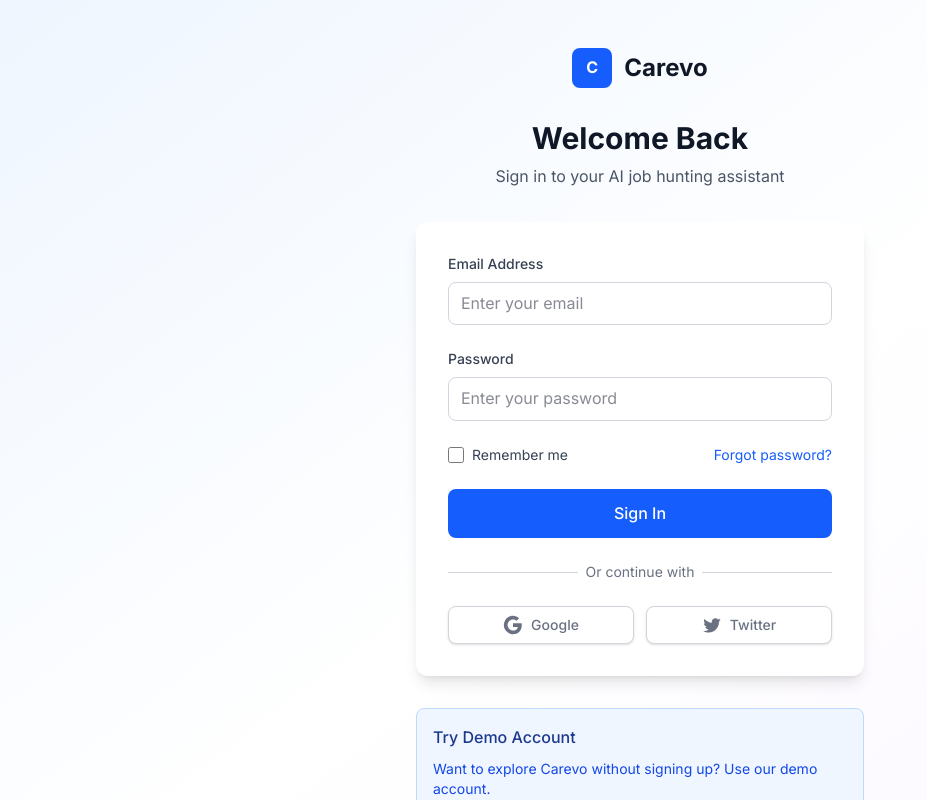
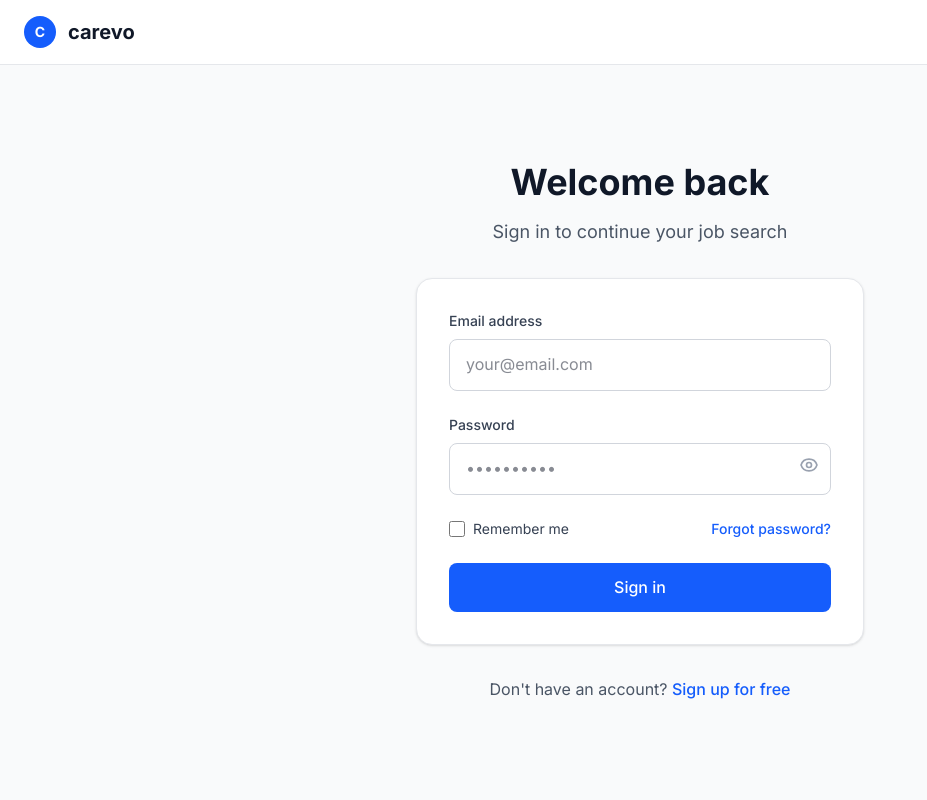
Before and after one commit to devtofunmi/carevo, a Next.js app: page /login in a window 1280 px wide. Shown: the top 800 px of the page, without its empty margins (0-927 px from the left). Built offline with nearby package versions, Linux system fonts and the light colour scheme.

Commit message:
make header sticky

```diff
--- a/pages/login.tsx
+++ b/pages/login.tsx
@@ -1,21 +1,21 @@
-import { useState } from 'react';
-import Link from 'next/link';
-import { useRouter } from 'next/router';
+import { useState } from "react";
+import Link from "next/link";
+import { useRouter } from "next/router";
 
 export default function Login() {
   const [formData, setFormData] = useState({
-    email: '',
-    password: '',
-    rememberMe: false
+    email: "",
+    password: "",
+    rememberMe: false,
   });
   const [isLoading, setIsLoading] = useState(false);
   const router = useRouter();
 
   const handleInputChange = (e: React.ChangeEvent<HTMLInputElement>) => {
     const { name, value, type, checked } = e.target;
-    setFormData(prev => ({
+    setFormData((prev) => ({
       ...prev,
-      [name]: type === 'checkbox' ? checked : value
+      [name]: type === "checkbox" ? checked : value,
     }));
   };
 
@@ -27,39 +27,48 @@ export default function Login() {
     setTimeout(() => {
       setIsLoading(false);
       // Redirect to dashboard after successful login
-      router.push('/dashboard');
+      router.push("/dashboard");
     }, 1500);
   };
 
   return (
-    <div className="min-h-screen bg-gradient-to-br from-blue-50 via-white to-purple-50 flex items-center justify-center py-12 px-4 sm:px-6 lg:px-8">
-      <div className="max-w-md w-full space-y-8">
+    <div className="min-h-screen bg-gray-50 flex flex-col">
       {/* Header */}
-        <div className="text-center">
-          <Link href="/" className="inline-flex items-center mb-8">
-            <div className="w-10 h-10 bg-blue-600 rounded-lg flex items-center justify-center text-white font-bold">
+      <div className="bg-white border-b sticky top-0 border-gray-200 px-6 py-4">
+        <Link href="/" className="inline-flex items-center">
+          <div className="w-8 h-8 bg-blue-600 rounded-full flex items-center justify-center text-white font-bold text-sm">
             C
           </div>
-            <span className="ml-3 text-2xl font-bold text-gray-900">Carevo</span>
+          <span className="ml-3 text-xl font-bold text-gray-900">carevo</span>
         </Link>
-          <h2 className="text-3xl font-bold text-gray-900">Welcome Back</h2>
-          <p className="mt-2 text-gray-600">Sign in to your AI job hunting assistant</p>
+      </div>
+
+      <div className="flex-1 flex items-center justify-center py-12 px-4">
+        <div className="max-w-md w-full space-y-8">
+          {/* Welcome Message */}
+          <div className="text-center">
+            <h1 className="text-4xl font-bold text-gray-900 mb-4">
+              Welcome back
+            </h1>
+            <p className="text-lg text-gray-600">
+              Sign in to continue your job search
+            </p>
           </div>
 
           {/* Login Form */}
-        <div className="bg-white rounded-xl shadow-lg p-8">
+          <div className="bg-white rounded-2xl shadow-sm border border-gray-200 p-8">
             <form className="space-y-6" onSubmit={handleSubmit}>
               <div>
                 <label className="block text-sm font-medium text-gray-700 mb-2">
-                Email Address
+                  Email address
                 </label>
                 <input
                   type="email"
                   name="email"
                   value={formData.email}
                   onChange={handleInputChange}
-                className="w-full border border-gray-300 rounded-lg px-3 py-2 focus:outline-none focus:ring-2 focus:ring-blue-500"
-                placeholder="Enter your email"
+                  className="w-full border border-gray-300 rounded-lg px-4 py-3 focus:outline-none focus:ring-2 focus:ring-blue-500 focus:border-transparent"
+                  placeholder="your@email.com"
                   required
                 />
               </div>
@@ -68,15 +77,41 @@ export default function Login() {
                 <label className="block text-sm font-medium text-gray-700 mb-2">
                   Password
                 </label>
+                <div className="relative">
                   <input
                     type="password"
                     name="password"
                     value={formData.password}
                     onChange={handleInputChange}
-                className="w-full border border-gray-300 rounded-lg px-3 py-2 focus:outline-none focus:ring-2 focus:ring-blue-500"
-                placeholder="Enter your password"
+                    className="w-full border border-gray-300 rounded-lg px-4 py-3 focus:outline-none focus:ring-2 focus:ring-blue-500 focus:border-transparent"
+                    placeholder="••••••••••"
                     required
                   />
+                  <button
+                    type="button"
+                    className="absolute right-3 top-3 text-gray-400"
+                  >
+                    <svg
+                      className="w-5 h-5"
+                      fill="none"
+                      stroke="currentColor"
+                      viewBox="0 0 24 24"
+                    >
+                      <path
+                        strokeLinecap="round"
+                        strokeLinejoin="round"
+                        strokeWidth={2}
+                        d="M15 12a3 3 0 11-6 0 3 3 0 016 0z"
+                      />
+                      <path
+                        strokeLinecap="round"
+                        strokeLinejoin="round"
+                        strokeWidth={2}
+                        d="M2.458 12C3.732 7.943 7.523 5 12 5c4.478 0 8.268 2.943 9.542 7-1.274 4.057-5.064 7-9.542 7-4.477 0-8.268-2.943-9.542-7z"
+                      />
+                    </svg>
+                  </button>
+                </div>
               </div>
 
               <div className="flex items-center justify-between">
@@ -92,7 +127,10 @@ export default function Login() {
                     Remember me
                   </label>
                 </div>
-              <Link href="/forgot-password" className="text-sm text-blue-600 hover:text-blue-700">
+                <Link
+                  href="/forgot-password"
+                  className="text-sm text-blue-600 hover:text-blue-700 font-medium"
+                >
                   Forgot password?
                 </Link>
               </div>
@@ -100,7 +138,7 @@ export default function Login() {
               <button
                 type="submit"
                 disabled={isLoading}
-              className="w-full bg-blue-600 text-white py-3 rounded-lg hover:bg-blue-700 transition-colors font-medium disabled:opacity-50 disabled:cursor-not-allowed flex items-center justify-center"
+                className="w-full bg-blue-600 text-white py-3 rounded-lg hover:bg-blue-700 transition-colors font-medium disabled:opacity-50 disabled:cursor-not-allowed flex items-center justify-center cursor-pointer"
               >
                 {isLoading ? (
                   <>
@@ -108,68 +146,30 @@ export default function Login() {
                     Signing in...
                   </>
                 ) : (
-                'Sign In'
+                  "Sign in"
                 )}
               </button>
             </form>
 
-          {/* Divider */}
-          <div className="mt-6">
-            <div className="relative">
-              <div className="absolute inset-0 flex items-center">
-                <div className="w-full border-t border-gray-300" />
-              </div>
-              <div className="relative flex justify-center text-sm">
-                <span className="px-2 bg-white text-gray-500">Or continue with</span>
-              </div>
-            </div>
+
           </div>
 
-          {/* Social Login */}
-          <div className="mt-6 grid grid-cols-2 gap-3">
-            <button className="w-full inline-flex justify-center py-2 px-4 border border-gray-300 rounded-lg shadow-sm bg-white text-sm font-medium text-gray-500 hover:bg-gray-50">
-              <svg className="w-5 h-5" viewBox="0 0 24 24">
-                <path fill="currentColor" d="M22.56 12.25c0-.78-.07-1.53-.2-2.25H12v4.26h5.92c-.26 1.37-1.04 2.53-2.21 3.31v2.77h3.57c2.08-1.92 3.28-4.74 3.28-8.09z"/>
-                <path fill="currentColor" d="M12 23c2.97 0 5.46-.98 7.28-2.66l-3.57-2.77c-.98.66-2.23 1.06-3.71 1.06-2.86 0-5.29-1.93-6.16-4.53H2.18v2.84C3.99 20.53 7.7 23 12 23z"/>
-                <path fill="currentColor" d="M5.84 14.09c-.22-.66-.35-1.36-.35-2.09s.13-1.43.35-2.09V7.07H2.18C1.43 8.55 1 10.22 1 12s.43 3.45 1.18 4.93l2.85-2.22.81-.62z"/>
-                <path fill="currentColor" d="M12 5.38c1.62 0 3.06.56 4.21 1.64l3.15-3.15C17.45 2.09 14.97 1 12 1 7.7 1 3.99 3.47 2.18 7.07l3.66 2.84c.87-2.6 3.3-4.53 6.16-4.53z"/>
-              </svg>
-              <span className="ml-2">Google</span>
-            </button>
 
-            <button className="w-full inline-flex justify-center py-2 px-4 border border-gray-300 rounded-lg shadow-sm bg-white text-sm font-medium text-gray-500 hover:bg-gray-50">
-              <svg className="w-5 h-5" fill="currentColor" viewBox="0 0 24 24">
-                <path d="M22.46 6c-.77.35-1.6.58-2.46.69.88-.53 1.56-1.37 1.88-2.38-.83.5-1.75.85-2.72 1.05C18.37 4.5 17.26 4 16 4c-2.35 0-4.27 1.92-4.27 4.29 0 .34.04.67.11.98C8.28 9.09 5.11 7.38 3 4.79c-.37.63-.58 1.37-.58 2.15 0 1.49.75 2.81 1.91 3.56-.71 0-1.37-.2-1.95-.5v.03c0 2.08 1.48 3.82 3.44 4.21a4.22 4.22 0 0 1-1.93.07 4.28 4.28 0 0 0 4 2.98 8.521 8.521 0 0 1-5.33 1.84c-.34 0-.68-.02-1.02-.06C3.44 20.29 5.7 21 8.12 21 16 21 20.33 14.46 20.33 8.79c0-.19 0-.37-.01-.56.84-.6 1.56-1.36 2.14-2.23z"/>
-              </svg>
-              <span className="ml-2">Twitter</span>
-            </button>
-          </div>
-        </div>
-
-        {/* Demo Account */}
-        <div className="bg-blue-50 border border-blue-200 rounded-lg p-4">
-          <h4 className="font-medium text-blue-900 mb-2">Try Demo Account</h4>
-          <p className="text-sm text-blue-700 mb-3">
-            Want to explore Carevo without signing up? Use our demo account.
-          </p>
-          <button
-            onClick={() => router.push('/dashboard')}
-            className="w-full bg-blue-100 text-blue-700 py-2 rounded-lg hover:bg-blue-200 transition-colors font-medium"
-          >
-            Access Demo Dashboard
-          </button>
-        </div>
 
           {/* Signup Link */}
           <div className="text-center">
             <p className="text-gray-600">
-            Don't have an account?{' '}
-            <Link href="/signup" className="text-blue-600 hover:text-blue-700 font-medium">
+              Don't have an account?{" "}
+              <Link
+                href="/signup"
+                className="text-blue-600 hover:text-blue-700 font-medium"
+              >
                 Sign up for free
               </Link>
             </p>
           </div>
         </div>
       </div>
+    </div>
   );
 }
--- a/pages/signup.tsx
+++ b/pages/signup.tsx
@@ -124,7 +124,7 @@ export default function SignUp() {
   return (
     <div className="min-h-screen bg-gray-50 flex flex-col">
       {/* Header */}
-      <div className="bg-white border-b border-gray-200 px-6 py-4">
+      <div className="bg-white border-b border-gray-200 sticky top-0 px-6 py-4">
         <Link href="/" className="inline-flex items-center">
           <div className="w-8 h-8 bg-blue-600 rounded-full flex items-center justify-center text-white font-bold text-sm">
             C
```
Lines whose indentation alone changed are shown as unchanged.
